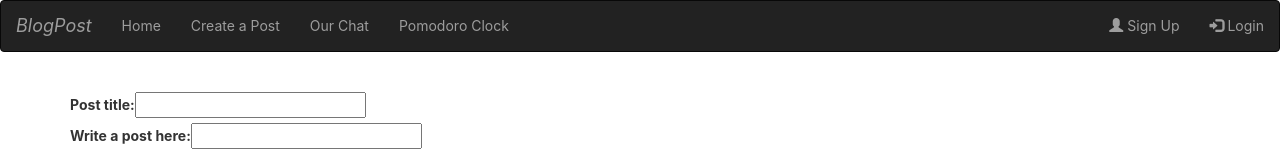
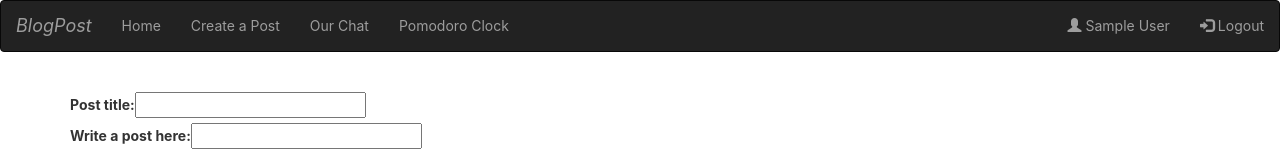
Before and after one commit to not-qwerty/MERN-App, a React (Create React App) app in the folder client/: page /api/create in a window 1280 px wide. Shown: the top 152 px of the page. Built offline with nearby package versions, Linux system fonts and the light colour scheme; sample sign-in values are in the browser's storage.

Commit message:
finished auth

```diff
--- a/client/src/App.js
+++ b/client/src/App.js
@@ -1,6 +1,6 @@
 import React, { Suspense, useState, useEffect } from "react";
 import { Switch, Route, Redirect } from "react-router-dom";
-import { ToastContainer, toast } from "react-toastify";
+import { ToastContainer } from "react-toastify";
 import jwtDecode from "jwt-decode";
 
 // Components
@@ -30,13 +30,12 @@ export default function App() {
 
       setUser(jwtUser);
     } catch (err) {
-      toast(err.message);
       // ignoring that
     }
   }, []);
 
   return (
-    <UserContext.Provider value={{user, setUser}}>
+    <UserContext.Provider value={{ user }}>
       <div>
         <Navbar />
         <Suspense fallback={<Spinner />}>
--- a/client/src/components/CreatePost.js
+++ b/client/src/components/CreatePost.js
@@ -14,14 +14,14 @@ export default function CreatePost() {
 
     try {
       const { name } = userContext.user;
-      httpService.post("posts", { name, title, postBody });
+      await httpService.post("posts", { name, title, postBody });
 
       toast("Post was submitted");
 
       setTitle("");
       setBody("");
     } catch (err) {
-      toast(err.message)
+      toast(err.message);
       console.error(err);
     }
   };
--- a/client/src/components/Logout.jsx
+++ b/client/src/components/Logout.jsx
@@ -1,9 +1,7 @@
-import React, { useEffect, useContext } from "react";
-import UserContext from "../context/UserContext";
+import React, { useEffect } from "react";
 
 export default function Logout() {
-  const userContext = useContext(UserContext)
-  console.log(userContext);
+
   useEffect(() => {
     localStorage.removeItem("token");
 
--- a/client/src/components/Navbar.js
+++ b/client/src/components/Navbar.js
@@ -1,7 +1,12 @@
-import React from "react";
+import React, { useContext } from "react";
 import { Link } from "react-router-dom";
+import UserContext from "../context/UserContext";
 
-export default function Navbar({ user }) {
+export default function Navbar() {
+  const userContext = useContext(UserContext);
+
+  const { name } = userContext.user;
+
   return (
     <div>
       <nav className="navbar navbar-inverse">
@@ -26,7 +31,7 @@ export default function Navbar({ user }) {
             </li>
           </ul>
           <ul className="nav navbar-nav navbar-right">
-            {!user && (
+            {!name && (
               <>
                 <li>
                   <Link to="/api/register">
@@ -40,11 +45,11 @@ export default function Navbar({ user }) {
                 </li>
               </>
             )}
-            {user && (
+            {name && (
               <>
                 <li>
                   <Link to="/api/me">
-                    <i className="glyphicon glyphicon-user"></i> {user.name}
+                    <i className="glyphicon glyphicon-user"></i> {name}
                   </Link>
                 </li>
                 <li>
```
